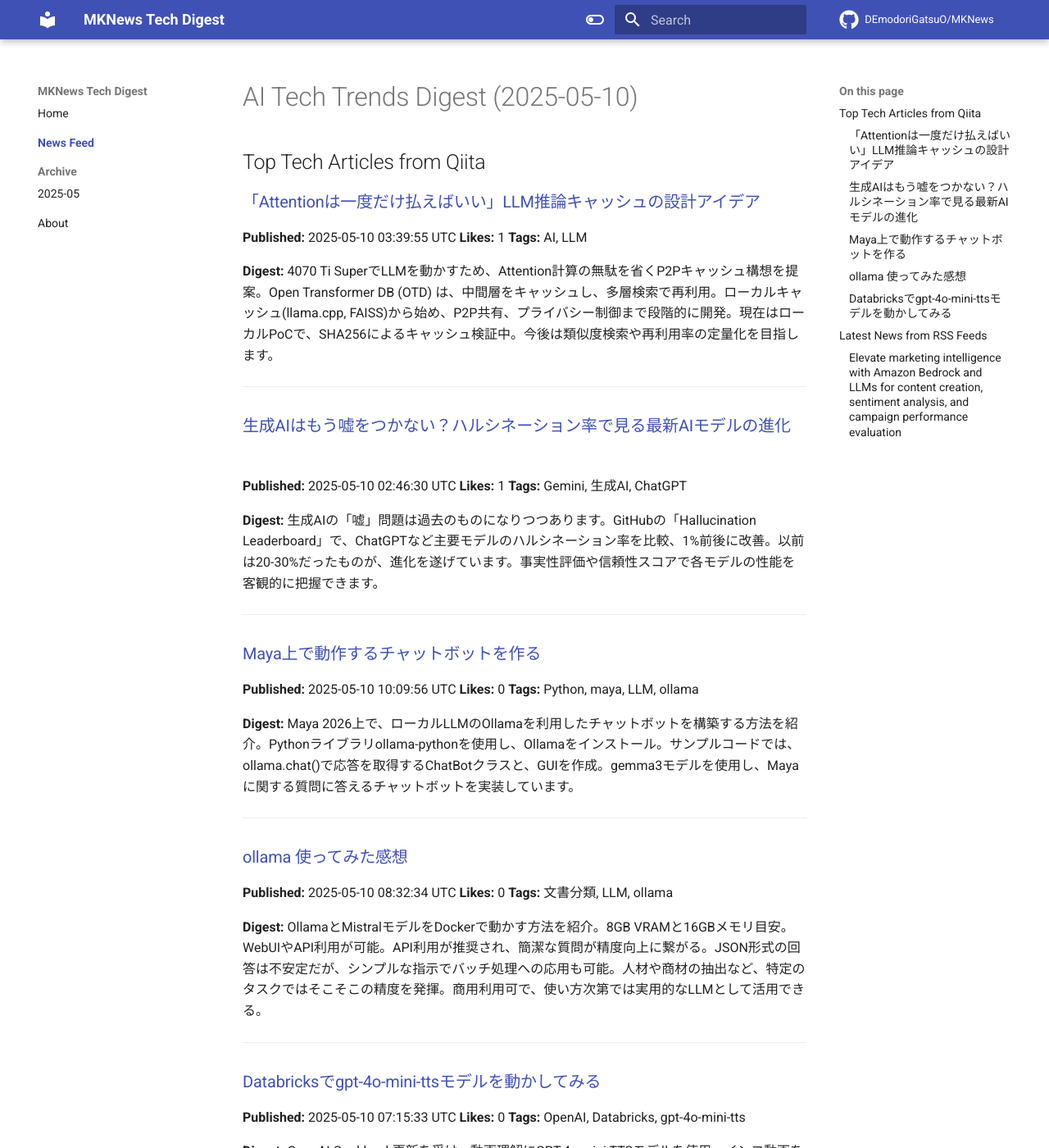
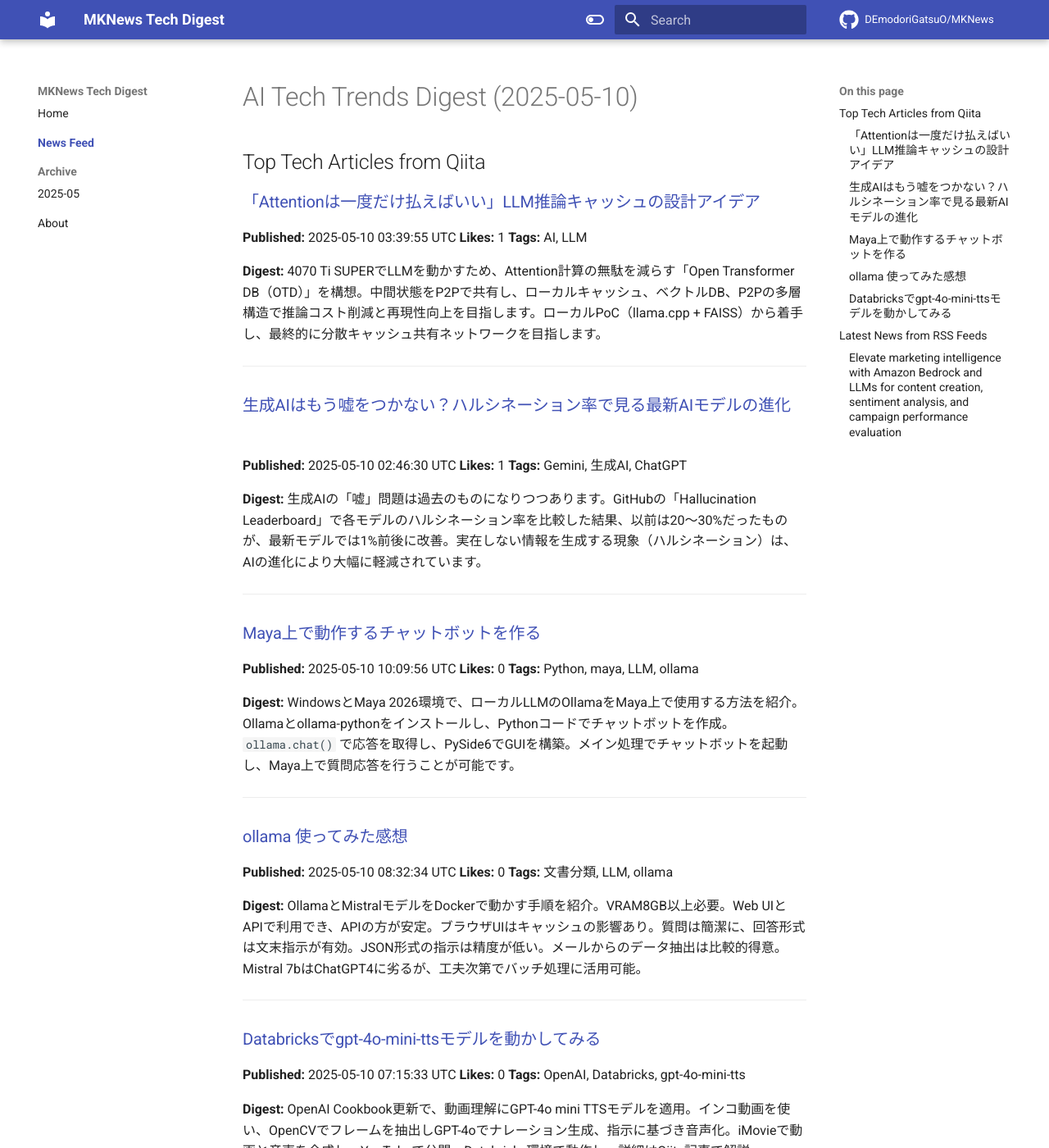
Before and after one commit to DEmodoriGatsuO/MKNews, an MkDocs documentation site: the page built from docs/news/index.md, in a window 1280 px wide and 1400 px high. Shown: the whole window at 82% size. Built offline with MkDocs 1.6.1 and Material for MkDocs 9.7.7, drawn with Linux system fonts in a browser that asks for light colours; comment, search, counter and statistics services are not loaded; some of the changed text lies outside the part shown.

Commit message:
Automated AI Tech Digest - 2025-05-10

```diff
--- a/docs/news/index.md
+++ b/docs/news/index.md
@@ -10,7 +10,7 @@
 **Tags:** AI, LLM
 
 **Digest:**
-4070 Ti SuperでLLMを動かすため、Attention計算の無駄を省くP2Pキャッシュ構想を提案。Open Transformer DB (OTD) は、中間層をキャッシュし、多層検索で再利用。ローカルキャッシュ(llama.cpp, FAISS)から始め、P2P共有、プライバシー制御まで段階的に開発。現在はローカルPoCで、SHA256によるキャッシュ検証中。今後は類似度検索や再利用率の定量化を目指します。
+4070 Ti SUPERでLLMを動かすため、Attention計算の無駄を減らす「Open Transformer DB（OTD）」を構想。中間状態をP2Pで共有し、ローカルキャッシュ、ベクトルDB、P2Pの多層構造で推論コスト削減と再現性向上を目指します。ローカルPoC（llama.cpp + FAISS）から着手し、最終的に分散キャッシュ共有ネットワークを目指します。
 
 ---
 
@@ -20,7 +20,7 @@
 **Tags:** Gemini, 生成AI, ChatGPT
 
 **Digest:**
-生成AIの「嘘」問題は過去のものになりつつあります。GitHubの「Hallucination Leaderboard」で、ChatGPTなど主要モデルのハルシネーション率を比較、1%前後に改善。以前は20-30%だったものが、進化を遂げています。事実性評価や信頼性スコアで各モデルの性能を客観的に把握できます。
+生成AIの「嘘」問題は過去のものになりつつあります。GitHubの「Hallucination Leaderboard」で各モデルのハルシネーション率を比較した結果、以前は20〜30%だったものが、最新モデルでは1%前後に改善。実在しない情報を生成する現象（ハルシネーション）は、AIの進化により大幅に軽減されています。
 
 ---
 
@@ -30,7 +30,7 @@
 **Tags:** Python, maya, LLM, ollama
 
 **Digest:**
-Maya 2026上で、ローカルLLMのOllamaを利用したチャットボットを構築する方法を紹介。Pythonライブラリollama-pythonを使用し、Ollamaをインストール。サンプルコードでは、ollama.chat()で応答を取得するChatBotクラスと、GUIを作成。gemma3モデルを使用し、Mayaに関する質問に答えるチャットボットを実装しています。
+WindowsとMaya 2026環境で、ローカルLLMのOllamaをMaya上で使用する方法を紹介。Ollamaとollama-pythonをインストールし、Pythonコードでチャットボットを作成。`ollama.chat()` で応答を取得し、PySide6でGUIを構築。メイン処理でチャットボットを起動し、Maya上で質問応答を行うことが可能です。
 
 ---
 
@@ -40,7 +40,7 @@
 **Tags:** 文書分類, LLM, ollama
 
 **Digest:**
-OllamaとMistralモデルをDockerで動かす方法を紹介。8GB VRAMと16GBメモリ目安。WebUIやAPI利用が可能。API利用が推奨され、簡潔な質問が精度向上に繋がる。JSON形式の回答は不安定だが、シンプルな指示でバッチ処理への応用も可能。人材や商材の抽出など、特定のタスクではそこそこの精度を発揮。商用利用可で、使い方次第では実用的なLLMとして活用できる。
+OllamaとMistralモデルをDockerで動かす手順を紹介。VRAM8GB以上必要。Web UIとAPIで利用でき、APIの方が安定。ブラウザUIはキャッシュの影響あり。質問は簡潔に、回答形式は文末指示が有効。JSON形式の指示は精度が低い。メールからのデータ抽出は比較的得意。Mistral 7bはChatGPT4に劣るが、工夫次第でバッチ処理に活用可能。
 
 ---
 
@@ -50,7 +50,7 @@
 **Tags:** OpenAI, Databricks, gpt-4o-mini-tts
 
 **Digest:**
-OpenAI Cookbook更新を受け、動画理解にGPT-4o mini TTSモデルを使用。インコ動画をGPT-4oで分析し、デイビッド・アッテンボロー風のナレーションを作成。次に、`gpt-4o-mini-tts`で音声生成し、動画に重ね合わせました。音声のスタイルも細かく指定し、最終的な動画を公開しています。
+OpenAI Cookbook更新で、動画理解にGPT-4o mini TTSモデルを適用。インコ動画を使い、OpenCVでフレームを抽出しGPT-4oでナレーション生成、指示に基づき音声化。iMovieで動画と音声を合成し、YouTubeで公開。Databricks環境で動作し、詳細はQiita記事で解説。
 
 ---
 
@@ -63,6 +63,6 @@
 **Tags:** Advanced (300), Amazon Bedrock, Amazon Nova, Responsible AI, Technical How-to
 
 **Digest:**
-メディア・エンタメ業界で、Amazon Bedrockと生成AI、LLMを活用しマーケティングキャンペーンの効果を予測・最適化するソリューションを紹介。ソーシャルメディアデータから感情分析を行い、AIがコンテンツ生成、効果予測を実施。これにより、ブランドへの感情を把握し、費用対効果の高いマーケティング戦略を構築可能に。Anthropic Claude 3.5 Sonnet等LLMも利用。
+メディア・エンタメ業界で、AIとLLMを活用したマーケティングインテリジェンスを紹介。Amazon Bedrockを用いて、ソーシャルメディア分析、コンテンツ生成、キャンペーン効果予測を実現。課題解決のため、感情分析でブランドへの世論を把握し、ターゲットコンテンツを生成、実行前の効果予測でコスト削減とインパクト最大化を目指します。Anthropic Claude 3.5 Sonnet等LLMを利用し、データに基づいた意思決定を支援します。
 
 ---
```
